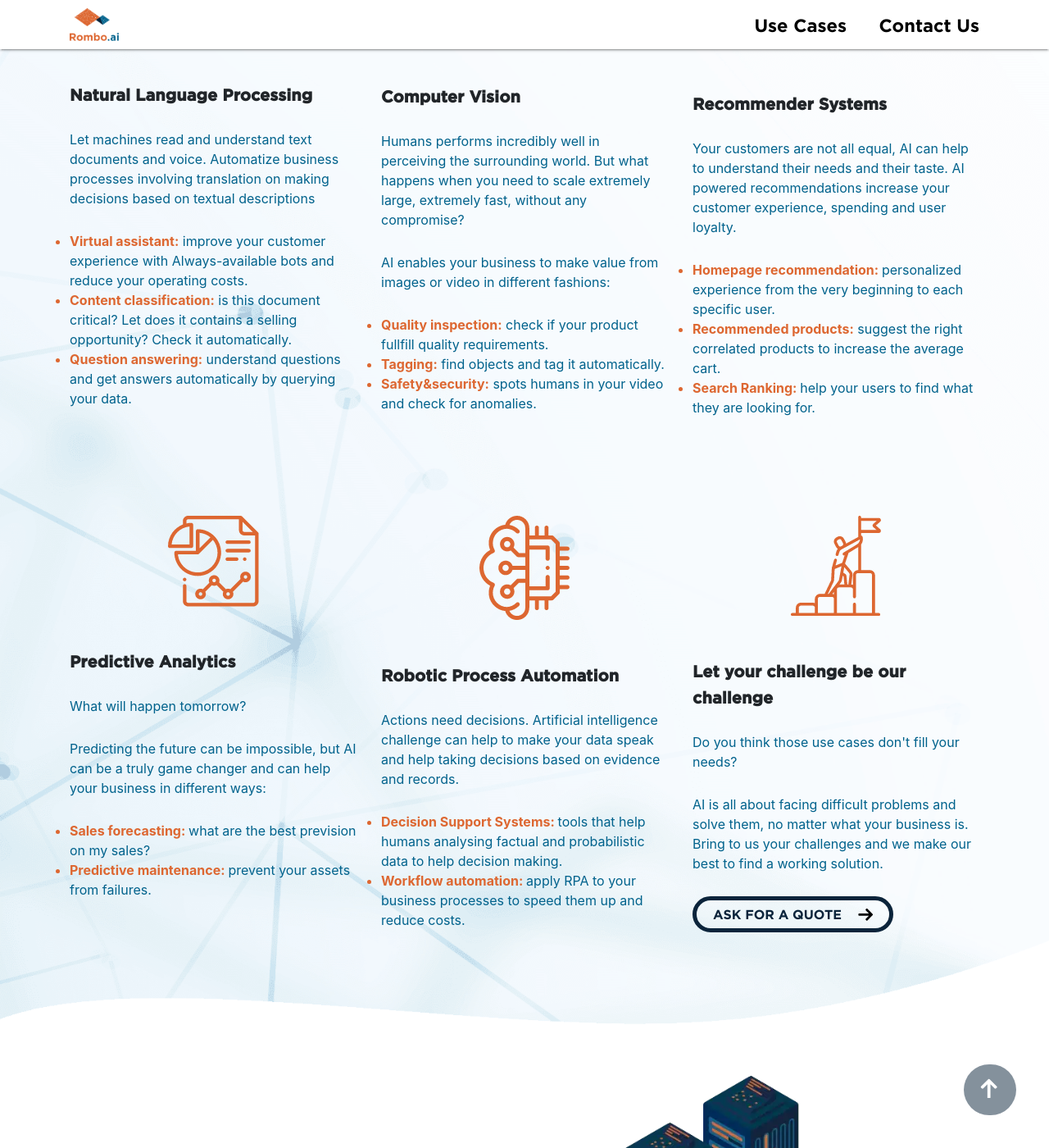
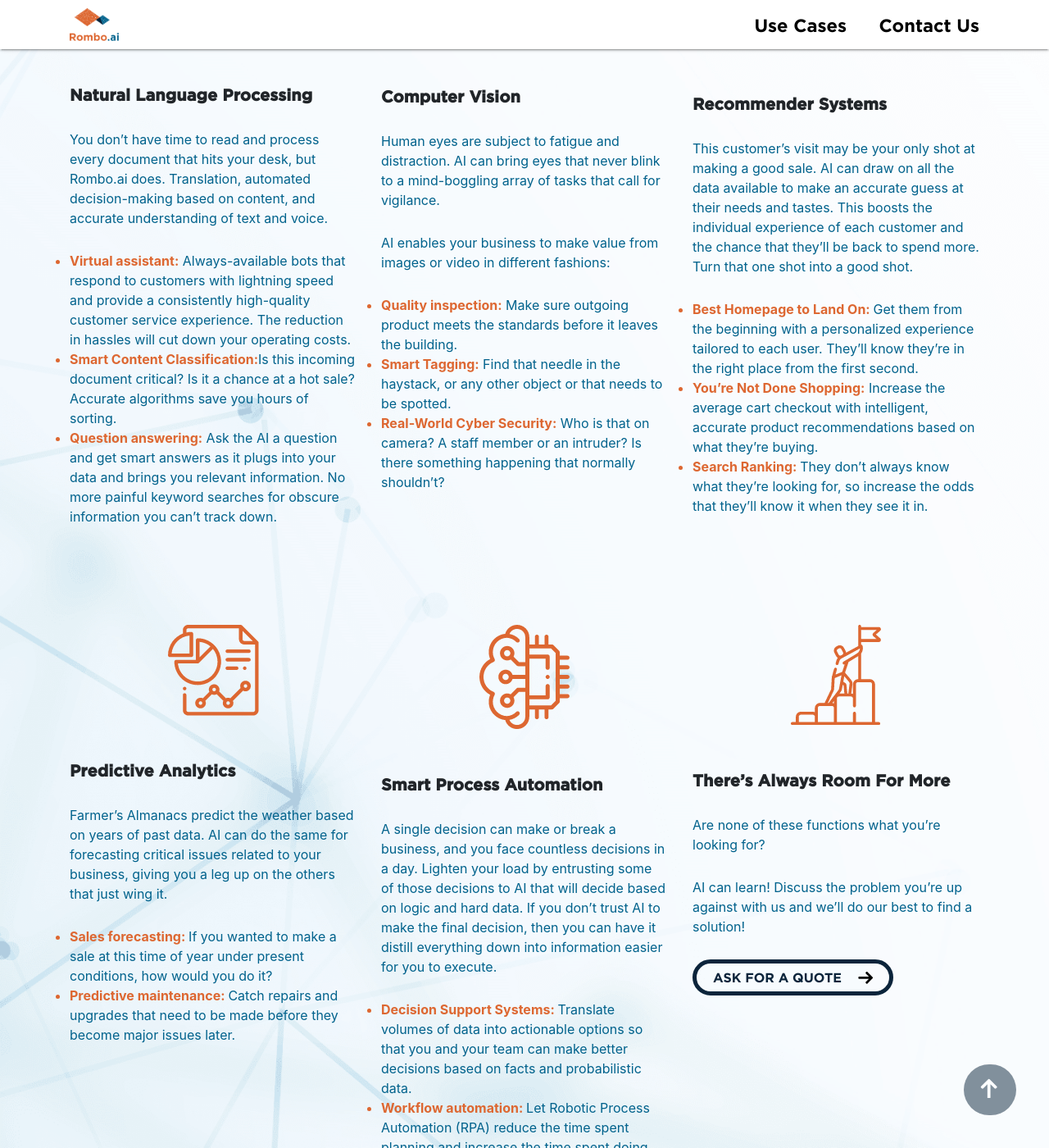
Before and after one commit to romboai/website, a Jekyll site: the page built from index.html, in a window 1280 px wide and 1400 px high, scrolled down 1284 px. Shown: the whole window at 82% size. Built offline with Jekyll 4.4.1, drawn with Linux system fonts in a browser that asks for light colours; comment, search, counter and statistics services are not loaded; some of the changed text lies outside the part shown.

Commit message:
copy from freelancer

```diff
--- a/index.html
+++ b/index.html
@@ -14,10 +14,10 @@ title: "Rombo AI"
             <div class="row">
                 <div class="col-lg-12">
                     <div class="hero-wrp">
-                        <h1>Delivering Artificial Intelligence  <br>
-                            to Business Users</h1>
-                        <p>Making Artifcial Intelligence accessible <br>
-                            for medium to large companies with Agile approach</p>
+                        <h1>Making Artificial Intelligence  <br>
+                            a Natural Part of Your Business</h1>
+                        <p>Our way with AI is flexible and comfortable.  <br>
+                            Whether your company is medium-sized or large, we can bring you all the benefits</p>
                         <a href="#contact" class="theme-btn sliding-link">get Started <span>
                             <svg xmlns="http://www.w3.org/2000/svg" width="28.513" height="23.721" viewBox="0 0 28.513 23.721">
                               <g id="right-arrow" transform="translate(0 0)">
@@ -40,20 +40,20 @@ title: "Rombo AI"
             <div class="row">
                 <div class="col-lg-12">
                     <div class="title">
-                        <h2>Use Cases</h2>
-                        <p>Our 10+ year expertise, team and publications, industry use cases</p>
+                        <h2>The Rombo.ai Arsenal</h2>
+                        <p>10+ years of expertise in the making, here’s what we can bring to your business</p>
                     </div>
                 </div>
                 <div class="col-lg-4 col-sm-6">
                     <div class="sol-blk">
                         <img src="img/robot.png" alt="Natural Language Processing">
                         <h4>Natural Language Processing</h4>
-                        <p>Let machines read and understand text documents and voice. Automatize business processes involving translation on making decisions based on textual descriptions </p>
+                        <p>You don’t have time to read and process every document that hits your desk, but Rombo.ai does. Translation, automated decision-making based on content, and accurate understanding of text and voice.  </p>
                         <ul>
-                            <li><p><b>Virtual assistant:</b> improve your customer experience with
-                                Always-available bots and reduce your operating costs. </p></li>
-                            <li><p><b>Content classification:</b> is this document critical? Let does it contains a selling opportunity? Check it automatically.</p></li>
-                            <li> <p><b>Question answering:</b> understand questions and get answers automatically by querying your data.</p></li>
+                            <li><p><b>Virtual assistant:</b> Always-available bots that respond to customers with lightning speed and provide a consistently high-quality customer service experience. The reduction in hassles will cut down your operating costs.
+                            </p></li>
+                            <li><p><b>Smart Content Classification:</b>Is this incoming document critical? Is it a chance at a hot sale? Accurate algorithms save you hours of sorting.</p></li>
+                            <li> <p><b>Question answering:</b> Ask the AI a question and get smart answers as it plugs into your data and brings you relevant information. No more painful keyword searches for obscure information you can’t track down. </p></li>
                           </ul>
                     </div>
                 </div>
@@ -61,12 +61,16 @@ title: "Rombo AI"
                     <div class="sol-blk">
                         <img src="img/automation.png" alt="Computer Vision">
                         <h4>Computer Vision</h4>
-                        <p>Humans performs incredibly well in perceiving the surrounding world. But what happens when you need to scale extremely large, extremely fast, without any compromise?</p>
+                        <p>Human eyes are subject to fatigue and distraction. AI can bring eyes that never blink to a mind-boggling array of tasks that call for vigilance.
+                        </p>
                         <p>AI enables your business to make value from images or video in different fashions:</p>
                         <ul>
-                            <li><p><b>Quality inspection:</b> check if your product fullfill quality requirements.</p></li>
-                            <li><p><b>Tagging:</b> find objects and tag it automatically. </p></li>
-                            <li><p><b>Safety&security:</b> spots humans in your video and check for anomalies.</p></li>
+                            <li><p><b>Quality inspection:</b> Make sure outgoing product meets the standards before it leaves the building.
+                            </p></li>
+                            <li><p><b>Smart Tagging:</b> Find that needle in the haystack, or any other object or that needs to be spotted.
+                            </p></li>
+                            <li><p><b>Real-World Cyber Security:</b> Who is that on camera? A staff member or an intruder? Is there something happening that normally shouldn’t?
+                            </p></li>
                         </ul>
                     </div>
                 </div>
@@ -74,11 +78,13 @@ title: "Rombo AI"
                     <div class="sol-blk">
                         <img src="img/support.png" alt="Recommender Systems">
                         <h4>Recommender Systems</h4>
-                        <p>Your customers are not all equal, AI can help to understand their needs and their taste. AI powered recommendations increase your customer experience, spending and user loyalty.</p>
+                        <p>This customer’s visit may be your only shot at making a good sale. AI can draw on all the data available to make an accurate guess at their needs and tastes. This boosts the individual experience of each customer and the chance that they’ll be back to spend more. Turn that one shot into a good shot.
+                        </p>
                         <ul>
-                            <li><p><b>Homepage recommendation: </b> personalized experience from the very beginning to each specific user.</p></li>
-                            <li><p><b>Recommended products:</b>  suggest the right correlated products to increase the average cart. </p></li>
-                            <li><p><b>Search Ranking: </b>  help your users to find what they are looking for.</p></li>
+                            <li><p><b>Best Homepage to Land On: </b> Get them from the beginning with a personalized experience tailored to each user. They’ll know they’re in the right place from the first second. </p></li>
+                            <li><p><b>You’re Not Done Shopping:</b>  Increase the average cart checkout with intelligent, accurate product recommendations based on what they’re buying. </p></li>
+                            <li><p><b>Search Ranking: </b>   They don’t always know what they’re looking for, so increase the odds that they’ll know it when they see it in.
+                            </p></li>
                     </ul>
                     </div>
                 </div>
@@ -86,31 +92,32 @@ title: "Rombo AI"
                     <div class="sol-blk">
                         <img src="img/analysis.png" alt="Predictive Analytics">
                         <h4>Predictive Analytics</h4>
-                        <p>What will happen tomorrow?</p>
-                        <p> Predicting the future can be impossible, but AI can be a truly game changer and can help your business in different ways:</p>
+                        <p> Farmer’s Almanacs predict the weather based on years of past data. AI can do the same for forecasting critical issues related to your business, giving you a leg up on the others that just wing it.
+                        </p>
                         <ul>
-                        <li><p><b>Sales forecasting: </b> what are the best prevision on my sales?</p></li>
-                        <li><p><b>Predictive maintenance: </b> prevent your assets from failures.</p> </li>
+                        <li><p><b>Sales forecasting: </b> If you wanted to make a sale at this time of year under present conditions, how would you do it?</p></li>
+                        <li><p><b>Predictive maintenance: </b> Catch repairs and upgrades that need to be made before they become major issues later.                         </p> </li>
                          </ul>
                     </div>
                 </div>
                 <div class="col-lg-4 col-sm-6">
                     <div class="sol-blk">
                         <img src="img/brain.png" alt="Robotic Process  Automation">
-                        <h4>Robotic Process  Automation</h4>
-                        <p>Actions need decisions. Artificial intelligence challenge can help to make your data speak and help taking decisions based on evidence and records.</p>
+                        <h4>Smart Process Automation</h4>
+                        <p>A single decision can make or break a business, and you face countless decisions in a day. Lighten your load by entrusting some of those decisions to AI that will decide based on logic and hard data. If you don’t trust AI to make the final decision, then you can have it distill everything down into information easier for you to execute.
+                        </p>
                         <ul>
-                        <li><p><b>Decision Support Systems: </b> tools that help humans analysing factual and probabilistic data to help decision making.</p> </li>
-                        <li><p><b>Workflow automation: </b>apply RPA to your business processes to speed them up and reduce costs.</p></li>
+                        <li><p><b>Decision Support Systems: </b> Translate volumes of data into actionable options so that you and your team can make better decisions based on facts and probabilistic data. </p> </li>
+                        <li><p><b>Workflow automation: </b> Let Robotic Process Automation (RPA) reduce the time spent planning and increase the time spent doing.</p></li>
                         </ul>
                     </div>
                 </div>
                 <div class="col-lg-4 col-sm-6">
                     <div class="sol-blk">
                         <img src="img/goal.png" alt="AI Challenge">
-                        <h4>Let your challenge be our challenge </h4>
-                        <p>Do you think those use cases don't fill your needs?</p>
-                        <p>AI is all about facing difficult problems and solve them, no matter what your business is. Bring to us your challenges and we make our best to find a working solution.</p>
+                        <h4>There’s Always Room For More </h4>
+                        <p>Are none of these functions what you’re looking for?</p>
+                        <p>AI can learn! Discuss the problem you’re up against with us and we’ll do our best to find a solution!</p>
                         <p>
                             <a href="#contact" class="theme-btn btn-small sliding-link">Ask for a quote<span>
                                 <svg xmlns="http://www.w3.org/2000/svg" width="18.513" height="14.721" viewBox="0 0 28.513 23.721">
@@ -136,10 +143,8 @@ title: "Rombo AI"
             <div class="row align-items-center">
                 <div class="col-lg-6 col-md-6">
                     <div class="left-wrp">
-                        <h3>Process at scale</h3>
-                        <p>Process Billions of records with our
-                            Tesla GPUs at a fraction of the cost
-                            </p>
+                        <h3>Number Crunching at Scale</h3>
+                        <p>Process billions of records with our Tesla GPUs without costing you billions</p>
                     </div>
                 </div>
                 <div class="col-lg-6 col-md-6 text-right">
@@ -153,11 +158,8 @@ title: "Rombo AI"
             <div class="row align-items-center middle-row">
                 <div class="col-lg-6 col-md-6 text-right d-block d-md-none">
                     <div class="left-wrp text-right">
-                        <h3>Quality at production
-                            level - platform</h3>
-                        <p>Forget algorithm prototypes, we
-                            deliver scalable industry-level
-                            production-ready AI solutions </p>
+                        <h3>Quality and Scalability</h3>
+                        <p>No one-size-fits-all here. These AI solutions fit YOU and YOUR corner of the industry. When you grow, the AI will grow with you. </p>
                     </div>
                 </div>
                 <div class="col-lg-6 col-md-6">
@@ -165,11 +167,9 @@ title: "Rombo AI"
                 </div>
                 <div class="col-lg-6 col-md-6 text-right d-none d-md-block">
                     <div class="left-wrp text-right">
-                        <h3>Quality at production
-                            level - platform</h3>
-                        <p>Forget algorithm prototypes, we
-                            deliver scalable industry-level
-                            production-ready AI solutions </p>
+                        <h3>Quality and Scalability</h3>
+                        <p>No one-size-fits-all here. These AI solutions fit YOU and YOUR corner of the industry. When you grow, the AI will grow with you. </p>
+
                     </div>
                 </div>
             </div>
@@ -178,7 +178,7 @@ title: "Rombo AI"
                     <div class="left-wrp">
                         <h3>On cloud, on premises,
                             on edge </h3>
-                        <p>We can deliver on different architectures responding to all your needs</p>
+                        <p>It doesn’t matter how much or how little your system relies on the cloud. We can work with your needs.</p>
                     </div>
                 </div>
                 <div class="col-lg-6 col-md-6 text-right">
@@ -195,10 +195,8 @@ title: "Rombo AI"
             <div class="row">
                 <div class="col-lg-10">
                     <div class="title">
-                        <h2>Onboard AI in your company</h2>
-                        <p>We aim at maximiing your buget by focusing on the real business
-                            value for your company at every phase - Gain experience, skills
-                            and confidence in AI.</p>
+                        <h2>Bring The Robots Aboard!—Onboarding Rombo.ai</h2>
+                        <p>When you see AI at work for you, your confidence will only grow in its capability and accuracy. Better yet, you’ll watch it grow with your business. Here’s what happens when you start making Rombo.ai part of you.</p>
                     </div>
                 </div>
             </div>
@@ -208,46 +206,29 @@ title: "Rombo AI"
                         <div class="right alblk">
                             <div class="img"><img src="img/rounds.png" alt=""></div>
                             <h4>Business needs Analysis</h4>
-                            <p>Understanding business needs
-                                for defining the objectinves of
-                                the project in line with the
-                                company strategy. Ensuring
-                                tecnical feasibility with state of
-                                art algorithms and data.</p>
+                            <p>There are lots of moving parts between a project, its needs, and the company strategy. AI will keep those moving parts working together like clockwork without grinding any gears.</p>
                         </div>
                     </div>
                     <div class="col-lg-7">
                         <div class="left alblk" style="top: -1px;">
                             <div class="img"><img src="img/rounds.png" alt=""></div>
                             <h4>Proof of Concept </h4>
-                            <p>Building a solid POC requires from 1-3  months and it help you to see results without making deep investments. <br>  The goal is to find whatworks for you to prove that your project will achieve the corporate goal.</p>
+                            <p>Within 1-3 months, you’ll see the Proof of Concept coming together. You’ll also see results that haven’t cost you any major investments. This is the point where you’re finding what works and what’s propelling you towards your corporate goal.
+                            </p>
                         </div>
                     </div>
                     <div class="col-lg-7 offset-lg-5">
                         <div class="right alblk" style="top: -2px;">
                             <div class="img"><img src="img/rounds.png" alt=""></div>
                             <h4>Production ready Technology</h4>
-                            <p>Building components for
-                                production (API or UX) and
-                                ensururing that the model’s
-                                performance on a subset of
-                                customers generalizes to the
-                                wider population. Scaling up
-                                the service infrastructure to
-                                meet production standars. </p>
+                            <p>Get going right out the door and then get going faster. Once it’s clear that the API or UX is going to perform well, then we scale up to include everything else that needs to be part of your new ship.  </p>
                         </div>
                     </div>
                     <div class="col-lg-7">
                         <div class="left alblk afnone" style="top: -3px;">
                             <div class="img"><img src="img/rounds.png" alt=""></div>
                             <h4>Evolution and Manteinance</h4>
-                            <p>More accuracy requires more
-                                data, and there are edge cases
-                                that will continually arise, and
-                                each of those will require
-                                training data to adjust the
-                                models. We will help your
-                                business growth and success.</p>
+                            <p>Rombo.ai will grow with your business as naturally as a second skin. More data comes in which means more accuracy. Edge cases get processed so that the AI learns and grows more agile. Grow, succeed, repeat. </p>
                         </div>
                     </div>
                 </div>
@@ -290,11 +271,9 @@ title: "Rombo AI"
                 <div class="row">
                     <div class="col-lg-6">
                         <div class="contact-wrp">
-                            <h4>Rely on our 10+ experience in
-                                AI to innovate your company.</h4>
-                            <p>Ready to transform your
-                                company? AI It’s easier than
-                                you might think with Rombo AI.</p>
+                            <h4>Let Our 10+ Years in AI Innovation Upgrade Your Company</h4>
+                            <p>Ready to make a transformation? AI is easier than you think, especially with Rombo.ai
+                            </p>
 
 
                         </div>
```
